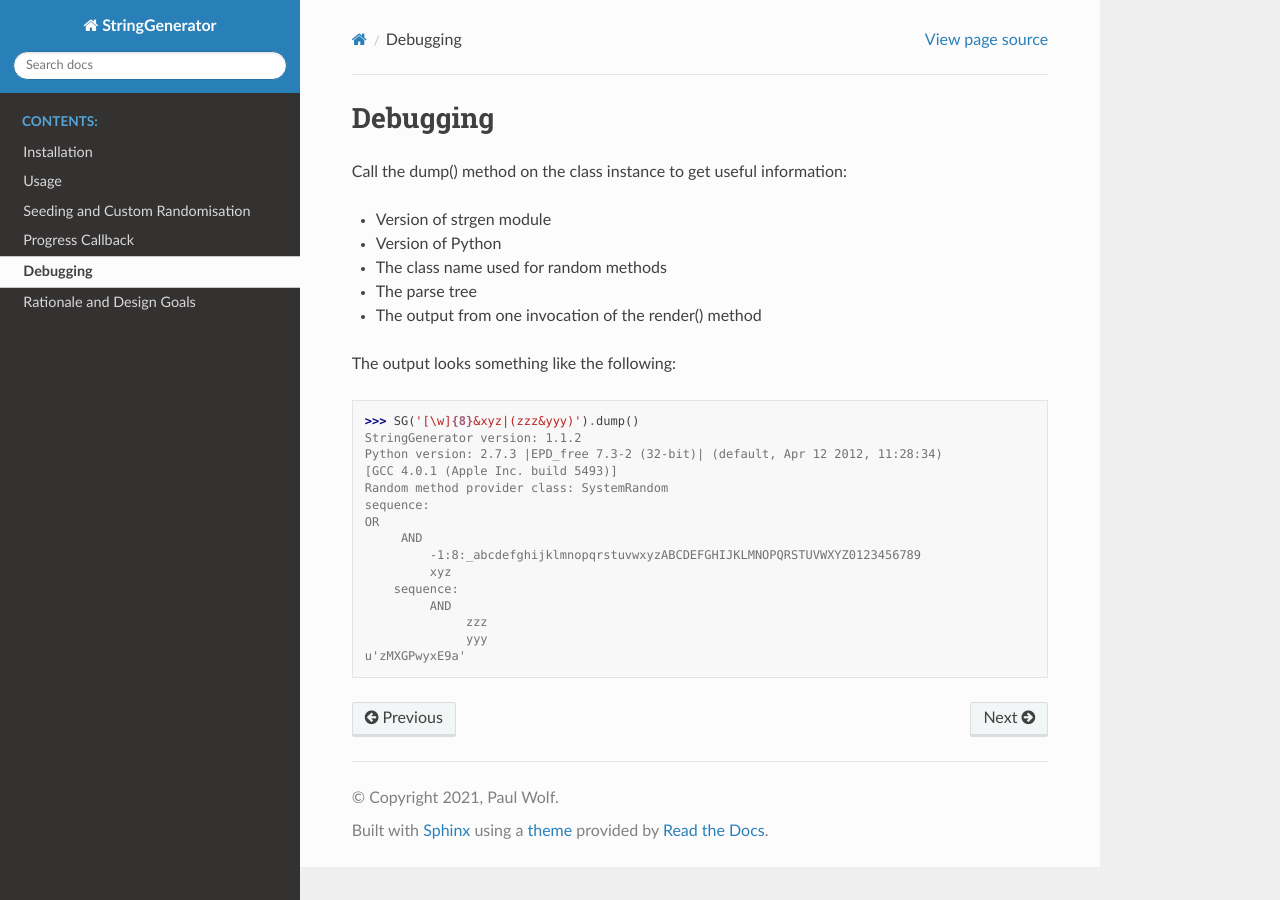
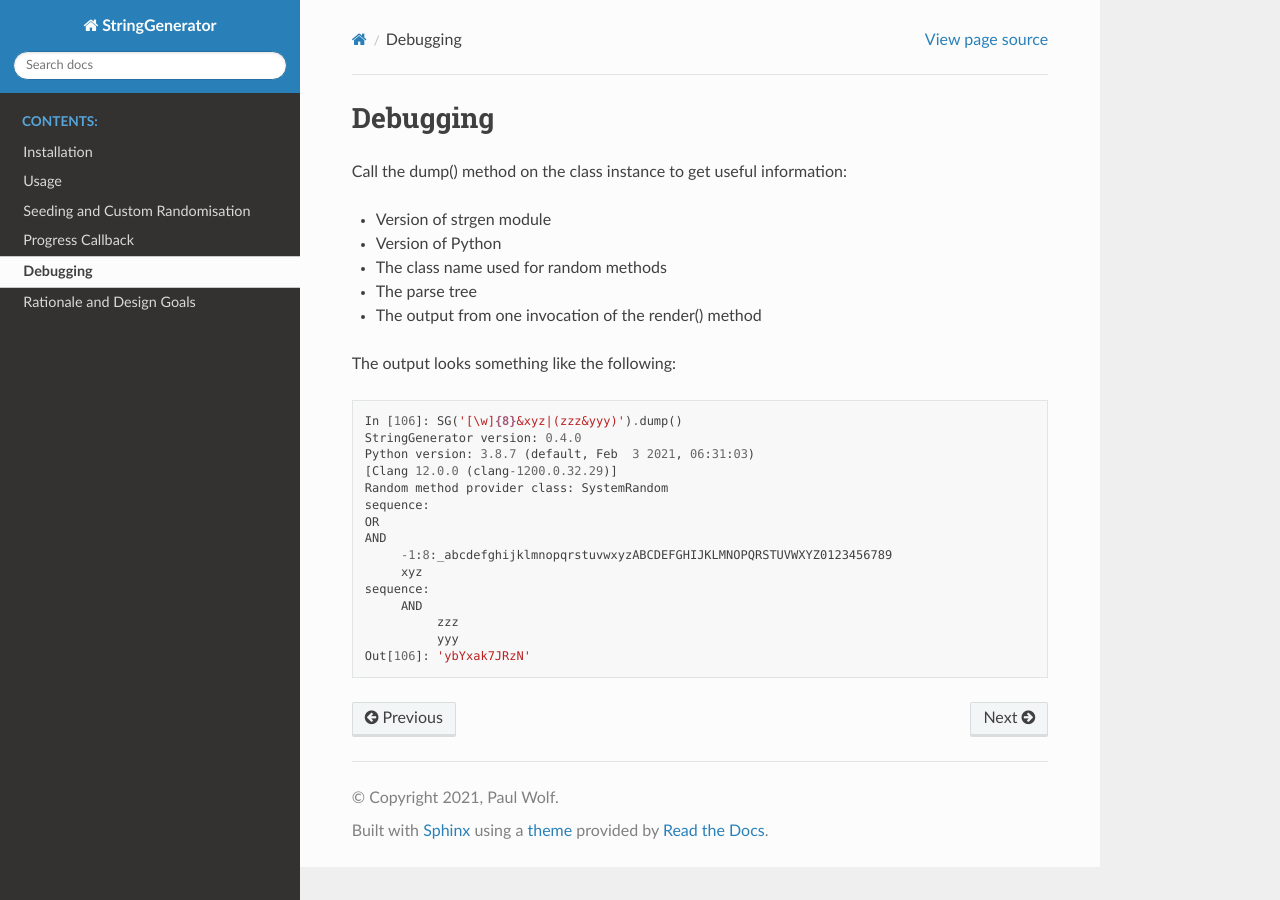
Before and after one commit to paul-wolf/strgen, a Sphinx documentation site: the page built from docs/debugging.rst, in a window 1280 px wide. Built offline with Sphinx 7.4.7 and the Read the Docs theme 2.0.0, drawn with Linux system fonts in a browser that asks for light colours.

Commit message:
Add note to docs that current versions require >= Python 3.6

```diff
--- a/README.txt
+++ b/README.txt
@@ -12,8 +12,8 @@
 
 .. code:: python
 
-   >>> import strgen
-   >>> strgen.StringGenerator("[\d\w]{10}").render()
+   >>> from strgen import StringGenerator as SG
+   >>> SG("[\d\w]{10}").render()
    'sj5ic8vebF'
 
 `Full documentation <https://strgen.readthedocs.io>`__
--- a/docs/debugging.rst
+++ b/docs/debugging.rst
@@ -11,20 +11,20 @@
 
 The output looks something like the following:
 
-::
+.. code:: python
 
-   >>> SG('[\w]{8}&xyz|(zzz&yyy)').dump()
-   StringGenerator version: 1.1.2
-   Python version: 2.7.3 |EPD_free 7.3-2 (32-bit)| (default, Apr 12 2012, 11:28:34)
-   [GCC 4.0.1 (Apple Inc. build 5493)]
-   Random method provider class: SystemRandom
-   sequence:
-   OR
-        AND
-            -1:8:_abcdefghijklmnopqrstuvwxyzABCDEFGHIJKLMNOPQRSTUVWXYZ0123456789
-            xyz
-       sequence:
-            AND
-                 zzz
-                 yyy
-   u'zMXGPwyxE9a'
+     In [106]: SG('[\w]{8}&xyz|(zzz&yyy)').dump()
+     StringGenerator version: 0.4.0
+     Python version: 3.8.7 (default, Feb  3 2021, 06:31:03)
+     [Clang 12.0.0 (clang-1200.0.32.29)]
+     Random method provider class: SystemRandom
+     sequence:
+     OR
+     AND
+          -1:8:_abcdefghijklmnopqrstuvwxyzABCDEFGHIJKLMNOPQRSTUVWXYZ0123456789
+          xyz
+     sequence:
+          AND
+               zzz
+               yyy
+     Out[106]: 'ybYxak7JRzN'
--- a/docs/index.rst
+++ b/docs/index.rst
@@ -19,6 +19,9 @@
 ::
 
    pip install StringGenerator
+
+   The current package requires Python 3.6 or higher. Use version 0.3.4 or
+   earlier if you want to use Python 2.7 or an earlier P3 version.
 
 The purpose of this module is to save the Python developer from having
 to write verbose code around the same pattern every time to generate
```
Also changed, not shown: README.md (+3 -0 lines).
